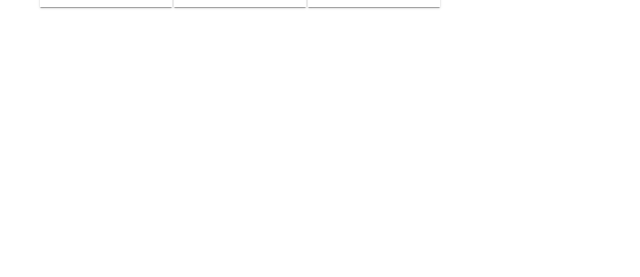
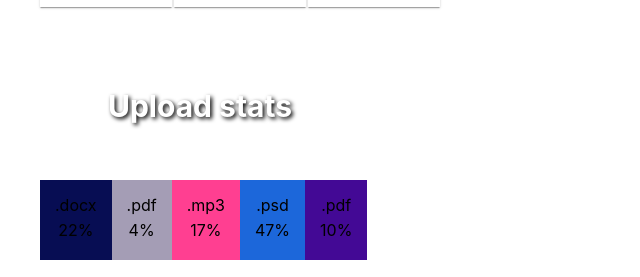
Before and after one commit to OlhaBuhun/react-hw-01-components, a React (Create React App) app: page / in a window 1280 px wide. Shown: the part 535-812 px from the top of the page, without its empty margins (0-640 px from the left). Built offline with nearby package versions, Linux system fonts and the light colour scheme.

Commit message:
Fixing Statistics component errors

```diff
--- a/src/components/App.jsx
+++ b/src/components/App.jsx
@@ -1,11 +1,11 @@
 // import { FriendList } from "./FriendList/FriendList";
 // import { TransactionHistory } from "./TransactionHistory/TransactionHistory";
 import { Profile } from "./Profile/Profile";
-// import { Statistics } from "./Statistics/Statistics";
+import { Statistics } from "./Statistics/Statistics";
 
-import user from 'assets/user.json'
+import user from 'assets/user.json';
+import data from 'assets/data.json';
 
-console.log(user);
 
 
 export const App = () => {
@@ -29,7 +29,7 @@ export const App = () => {
       followers={user.stats.followers}
       views={user.stats.views}
       likes={user.stats.likes}/>
-      {/* <Statistics  />  */}
+      <Statistics title="Upload stats" stats={data} />
       {/* <FriendList /> */}
       {/* <TransactionHistory /> */}
     </div>
--- a/src/components/Statistics/Statistics.jsx
+++ b/src/components/Statistics/Statistics.jsx
@@ -1,13 +1,12 @@
 import PropTypes from 'prop-types';
-import data from '../../data.json';
 import { CardStatsStyled, StatisticsStyled, StatsStyled, TitleStatististicsStyled } from './Statistics.styled';
 
-// console.log(data);
 
-const TitleStatististics = ({text}) => {
-  const title = true;
+const TitleStatististics = ({title}) => {
   return (
-    <TitleStatististicsStyled >{title && text}</TitleStatististicsStyled>
+    <>
+    {title.length > 0 && (<TitleStatististicsStyled >{title}</TitleStatististicsStyled>)}
+    </>
   )
 }
 
@@ -36,11 +35,11 @@ const Stats =({stats}) => {
 }
 
 
-export const Statistics = ({text, stats}) => {
+export const Statistics = ({title, stats}) => {
   return (
   <StatisticsStyled >
-  <TitleStatististics text='Upload stats' />
-  <Stats stats={data}/>
+    <TitleStatististics title={title}/>
+    <Stats stats={stats}/>
   </StatisticsStyled>
   )
 }
```
Also changed, not shown: src/assets/data.json (renamed from src/data.json).
